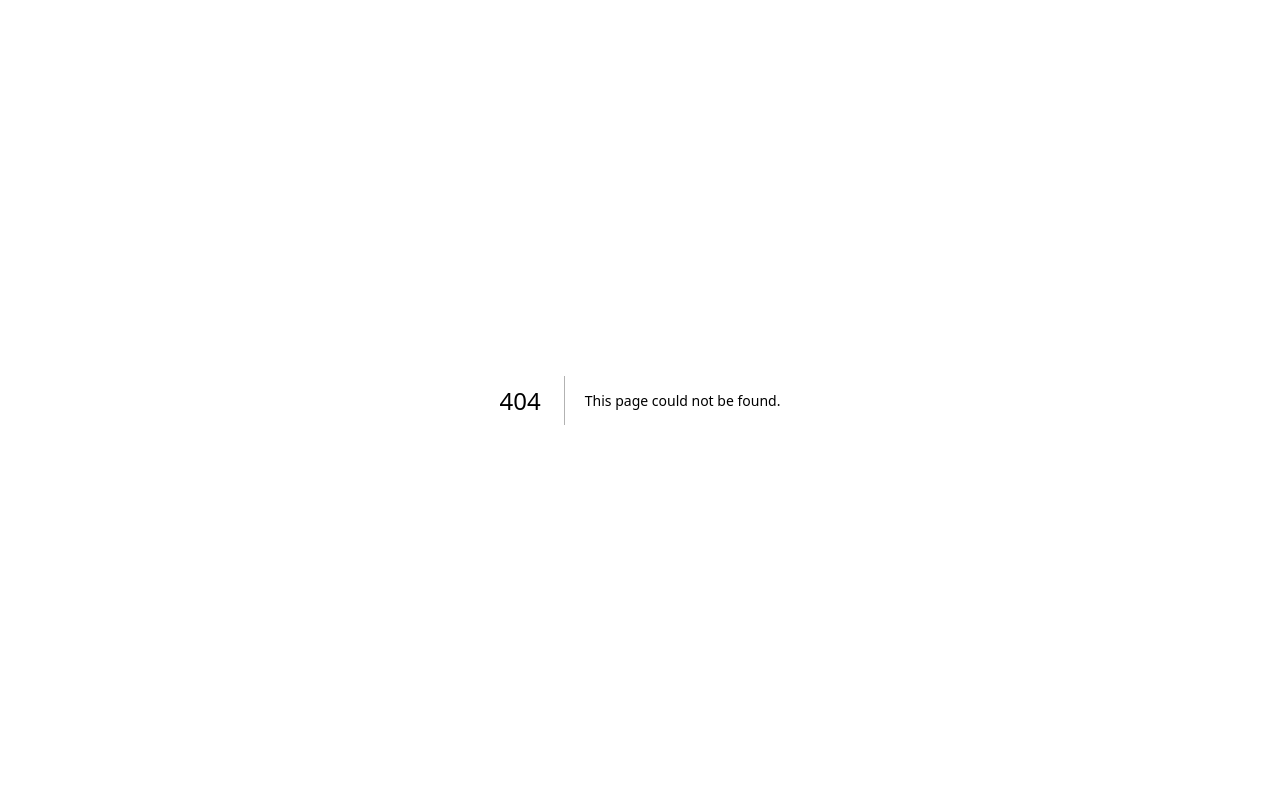
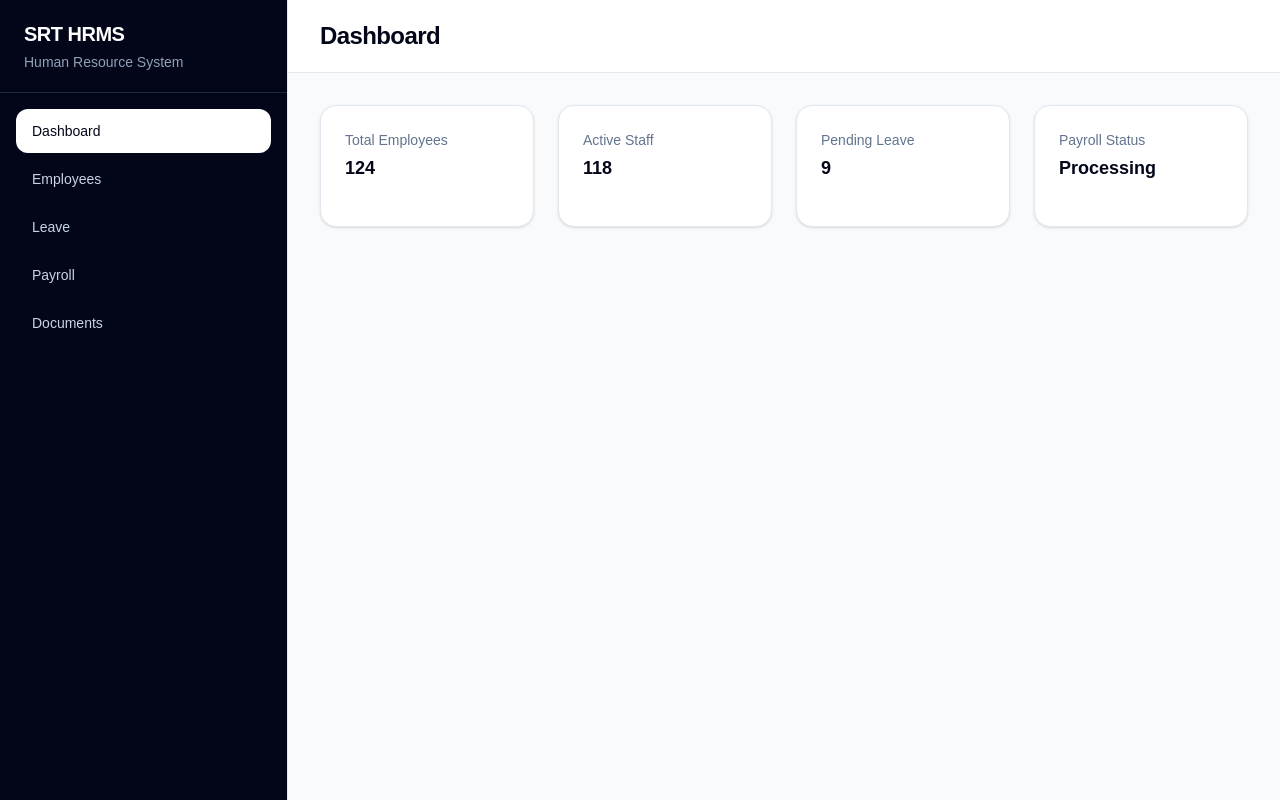
Before and after one commit to citssrt-netizen/srt-hrms, a Next.js app: page /dashboard in a window 1280 px wide. Before the commit this address had no page. Built offline with nearby package versions, Linux system fonts and the light colour scheme.

Commit message:
Created HRMS UI Founcation & Dashboard shell

```diff
--- /dev/null
+++ b/app/dashboard/page.tsx
@@ -0,0 +1,43 @@
+import { AppShell } from "@/components/layout/AppShell";
+import {
+  Card,
+  CardDescription,
+  CardHeader,
+  CardTitle,
+} from "@/components/ui/Card";
+
+export default function DashboardPage() {
+  return (
+    <AppShell title="Dashboard">
+      <div className="grid gap-6 md:grid-cols-2 xl:grid-cols-4">
+        <Card>
+          <CardHeader>
+            <CardDescription>Total Employees</CardDescription>
+            <CardTitle>124</CardTitle>
+          </CardHeader>
+        </Card>
+
+        <Card>
+          <CardHeader>
+            <CardDescription>Active Staff</CardDescription>
+            <CardTitle>118</CardTitle>
+          </CardHeader>
+        </Card>
+
+        <Card>
+          <CardHeader>
+            <CardDescription>Pending Leave</CardDescription>
+            <CardTitle>9</CardTitle>
+          </CardHeader>
+        </Card>
+
+        <Card>
+          <CardHeader>
+            <CardDescription>Payroll Status</CardDescription>
+            <CardTitle>Processing</CardTitle>
+          </CardHeader>
+        </Card>
+      </div>
+    </AppShell>
+  );
+}
--- a/app/page.tsx
+++ b/app/page.tsx
@@ -1,65 +1,39 @@
-import Image from "next/image";
+import Link from "next/link";
+import { Button } from "@/components/ui/Button";
 
-export default function Home() {
+export default function HomePage() {
   return (
-    <div className="flex flex-col flex-1 items-center justify-center bg-zinc-50 font-sans dark:bg-black">
-      <main className="flex flex-1 w-full max-w-3xl flex-col items-center justify-between py-32 px-16 bg-white dark:bg-black sm:items-start">
-        <Image
-          className="dark:invert"
-          src="/next.svg"
-          alt="Next.js logo"
-          width={100}
-          height={20}
-          priority
-        />
-        <div className="flex flex-col items-center gap-6 text-center sm:items-start sm:text-left">
-          <h1 className="max-w-xs text-3xl font-semibold leading-10 tracking-tight text-black dark:text-zinc-50">
-            To get started, edit the page.tsx file.
+    <main className="flex min-h-screen bg-slate-950 text-white">
+      <div className="mx-auto flex w-full max-w-7xl flex-col items-center justify-center px-6 py-20 text-center">
+        <div className="max-w-3xl">
+          <div className="mb-6 inline-flex items-center rounded-full border border-slate-800 bg-slate-900 px-4 py-1.5 text-sm text-slate-300">
+            SRT Security Services
+          </div>
+
+          <h1 className="text-5xl font-bold tracking-tight sm:text-6xl">
+            SRT HRMS
           </h1>
-          <p className="max-w-md text-lg leading-8 text-zinc-600 dark:text-zinc-400">
-            Looking for a starting point or more instructions? Head over to{" "}
-            <a
-              href="https://vercel.com/templates?framework=next.js&utm_source=create-next-app&utm_medium=appdir-template-tw&utm_campaign=create-next-app"
-              className="font-medium text-zinc-950 dark:text-zinc-50"
-            >
-              Templates
-            </a>{" "}
-            or the{" "}
-            <a
-              href="https://nextjs.org/learn?utm_source=create-next-app&utm_medium=appdir-template-tw&utm_campaign=create-next-app"
-              className="font-medium text-zinc-950 dark:text-zinc-50"
-            >
-              Learning
-            </a>{" "}
-            center.
+
+          <p className="mt-6 text-lg leading-8 text-slate-400">
+            Modern Human Resource Management System for workforce,
+            payroll, leave management, employee records, and HR operations.
           </p>
+
+          <div className="mt-10 flex items-center justify-center gap-4">
+            <Link href="/login">
+              <Button>
+                Login
+              </Button>
+            </Link>
+
+            <Link href="/dashboard">
+              <Button variant="secondary">
+                Preview Dashboard
+              </Button>
+            </Link>
+          </div>
         </div>
-        <div className="flex flex-col gap-4 text-base font-medium sm:flex-row">
-          <a
-            className="flex h-12 w-full items-center justify-center gap-2 rounded-full bg-foreground px-5 text-background transition-colors hover:bg-[#383838] dark:hover:bg-[#ccc] md:w-[158px]"
-            href="https://vercel.com/new?utm_source=create-next-app&utm_medium=appdir-template-tw&utm_campaign=create-next-app"
-            target="_blank"
-            rel="noopener noreferrer"
-          >
-            <Image
-              className="dark:invert"
-              src="/vercel.svg"
-              alt="Vercel logomark"
-              width={16}
-              height={16}
-            />
-            Deploy Now
-          </a>
-          <a
-            className="flex h-12 w-full items-center justify-center rounded-full border border-solid border-black/[.08] px-5 transition-colors hover:border-transparent hover:bg-black/[.04] dark:border-white/[.145] dark:hover:bg-[#1a1a1a] md:w-[158px]"
-            href="https://nextjs.org/docs?utm_source=create-next-app&utm_medium=appdir-template-tw&utm_campaign=create-next-app"
-            target="_blank"
-            rel="noopener noreferrer"
-          >
-            Documentation
-          </a>
-        </div>
-      </main>
-    </div>
+      </div>
+    </main>
   );
 }
--- /dev/null
+++ b/components/layout/AppShell.tsx
@@ -0,0 +1,30 @@
+import type { ReactNode } from "react";
+import { Sidebar } from "./Sidebar";
+
+type AppShellProps = {
+  title: string;
+  children: ReactNode;
+};
+
+export function AppShell({
+  title,
+  children,
+}: AppShellProps) {
+  return (
+    <div className="flex min-h-screen bg-slate-50">
+      <Sidebar />
+
+      <main className="flex-1">
+        <header className="border-b border-slate-200 bg-white px-8 py-5">
+          <h1 className="text-2xl font-bold tracking-tight text-slate-950">
+            {title}
+          </h1>
+        </header>
+
+        <div className="p-8">
+          {children}
+        </div>
+      </main>
+    </div>
+  );
+}
--- /dev/null
+++ b/components/layout/Sidebar.tsx
@@ -0,0 +1,65 @@
+"use client";
+
+import Link from "next/link";
+import { usePathname } from "next/navigation";
+
+const items = [
+  {
+    label: "Dashboard",
+    href: "/dashboard",
+  },
+  {
+    label: "Employees",
+    href: "/employees",
+  },
+  {
+    label: "Leave",
+    href: "/leave",
+  },
+  {
+    label: "Payroll",
+    href: "/payroll",
+  },
+  {
+    label: "Documents",
+    href: "/documents",
+  },
+];
+
+export function Sidebar() {
+  const pathname = usePathname();
+
+  return (
+    <aside className="hidden md:flex md:w-72 md:flex-col border-r border-slate-200 bg-slate-950 text-white">
+      <div className="border-b border-slate-800 px-6 py-5">
+        <h1 className="text-xl font-bold tracking-tight">
+          SRT HRMS
+        </h1>
+
+        <p className="mt-1 text-sm text-slate-400">
+          Human Resource System
+        </p>
+      </div>
+
+      <nav className="flex-1 space-y-1 p-4">
+        {items.map((item) => {
+          const active = pathname === item.href;
+
+          return (
+            <Link
+              key={item.href}
+              href={item.href}
+              className={`flex items-center rounded-xl px-4 py-3 text-sm font-medium transition ${
+                active
+                  ? "bg-white text-slate-950"
+                  : "text-slate-300 hover:bg-slate-900 hover:text-white"
+              }`}
+            >
+              {item.label}
+            </Link>
+          );
+        })}
+      </nav>
+    </aside>
+  );
+}
--- /dev/null
+++ b/components/ui/Button.tsx
@@ -0,0 +1,32 @@
+import type { ButtonHTMLAttributes, ReactNode } from "react";
+
+type ButtonVariant = "primary" | "secondary" | "danger" | "ghost";
+
+type ButtonProps = ButtonHTMLAttributes<HTMLButtonElement> & {
+  children: ReactNode;
+  variant?: ButtonVariant;
+};
+
+export function Button({
+  children,
+  variant = "primary",
+  className = "",
+  ...props
+}: ButtonProps) {
+  const base =
+    "inline-flex items-center justify-center rounded-xl px-4 py-2.5 text-sm font-semibold transition disabled:cursor-not-allowed disabled:opacity-50";
+
+  const variants: Record<ButtonVariant, string> = {
+    primary: "bg-slate-950 text-white hover:bg-slate-800",
+    secondary:
+      "border border-slate-200 bg-white text-slate-900 hover:bg-slate-50",
+    danger: "bg-red-600 text-white hover:bg-red-700",
+    ghost: "bg-transparent text-slate-600 hover:bg-slate-100",
+  };
+
+  return (
+    <button className={`${base} ${variants[variant]} ${className}`} {...props}>
+      {children}
+    </button>
+  );
+}
--- /dev/null
+++ b/components/ui/Card.tsx
@@ -0,0 +1,21 @@
+import type { ReactNode } from "react";
+
+export function Card({ children }: { children: ReactNode }) {
+  return (
+    <div className="rounded-2xl border border-slate-200 bg-white p-6 shadow-sm">
+      {children}
+    </div>
+  );
+}
+
+export function CardHeader({ children }: { children: ReactNode }) {
+  return <div className="mb-5 space-y-1">{children}</div>;
+}
+
+export function CardTitle({ children }: { children: ReactNode }) {
+  return <h2 className="text-lg font-semibold text-slate-950">{children}</h2>;
+}
+
+export function CardDescription({ children }: { children: ReactNode }) {
+  return <p className="text-sm text-slate-500">{children}</p>;
+}
--- /dev/null
+++ b/components/ui/Input.tsx
@@ -0,0 +1,12 @@
+import type { InputHTMLAttributes } from "react";
+
+type InputProps = InputHTMLAttributes<HTMLInputElement>;
+
+export function Input({ className = "", ...props }: InputProps) {
+  return (
+    <input
+      className={`w-full rounded-xl border border-slate-200 bg-white px-4 py-2.5 text-sm text-slate-950 outline-none transition placeholder:text-slate-400 focus:border-slate-400 focus:ring-4 focus:ring-slate-100 ${className}`}
+      {...props}
+    />
+  );
+}
--- /dev/null
+++ b/components/ui/Label.tsx
@@ -0,0 +1,16 @@
+import type { LabelHTMLAttributes, ReactNode } from "react";
+
+type LabelProps = LabelHTMLAttributes<HTMLLabelElement> & {
+  children: ReactNode;
+};
+
+export function Label({ children, className = "", ...props }: LabelProps) {
+  return (
+    <label
+      className={`text-sm font-medium text-slate-700 ${className}`}
+      {...props}
+    >
+      {children}
+    </label>
+  );
+}
```
